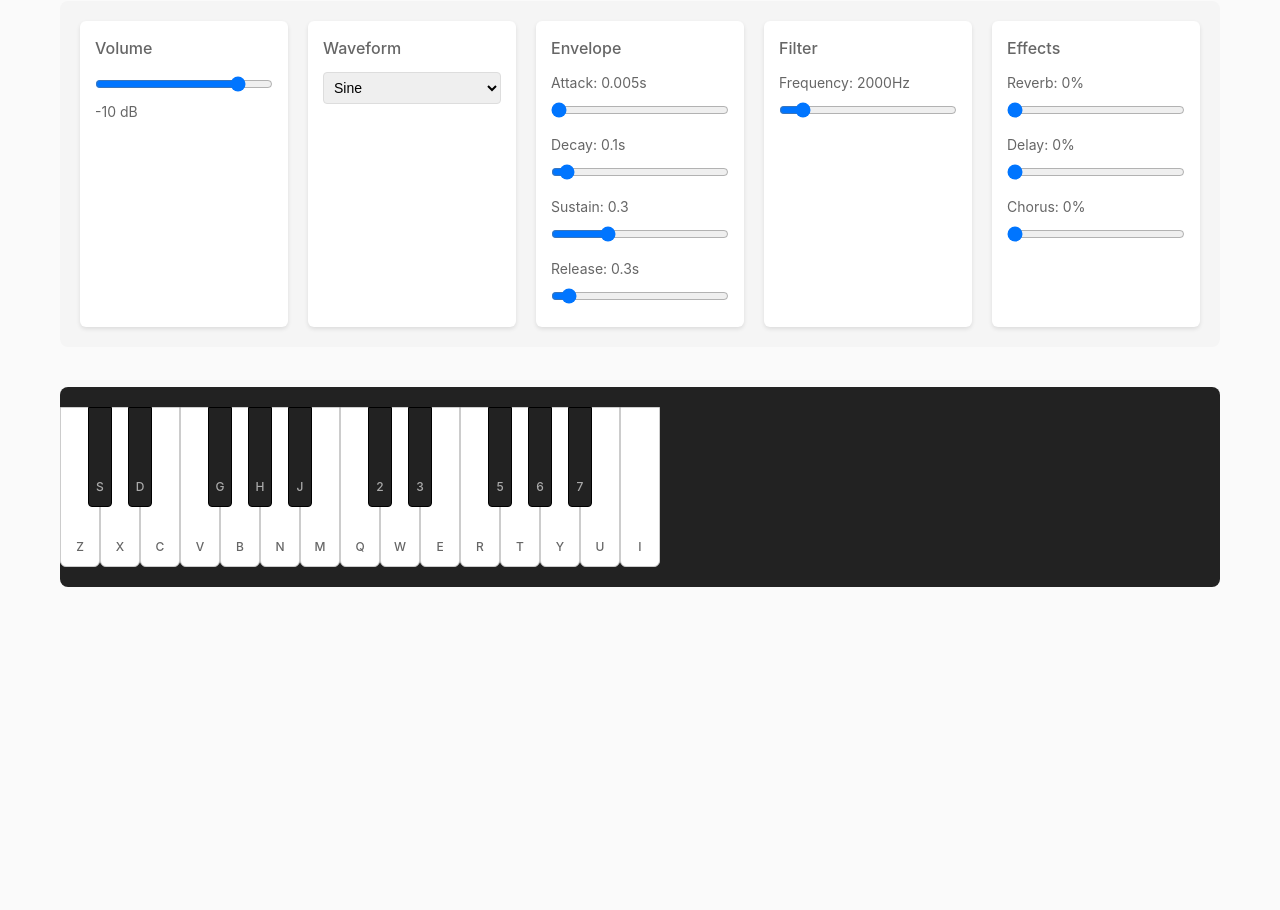
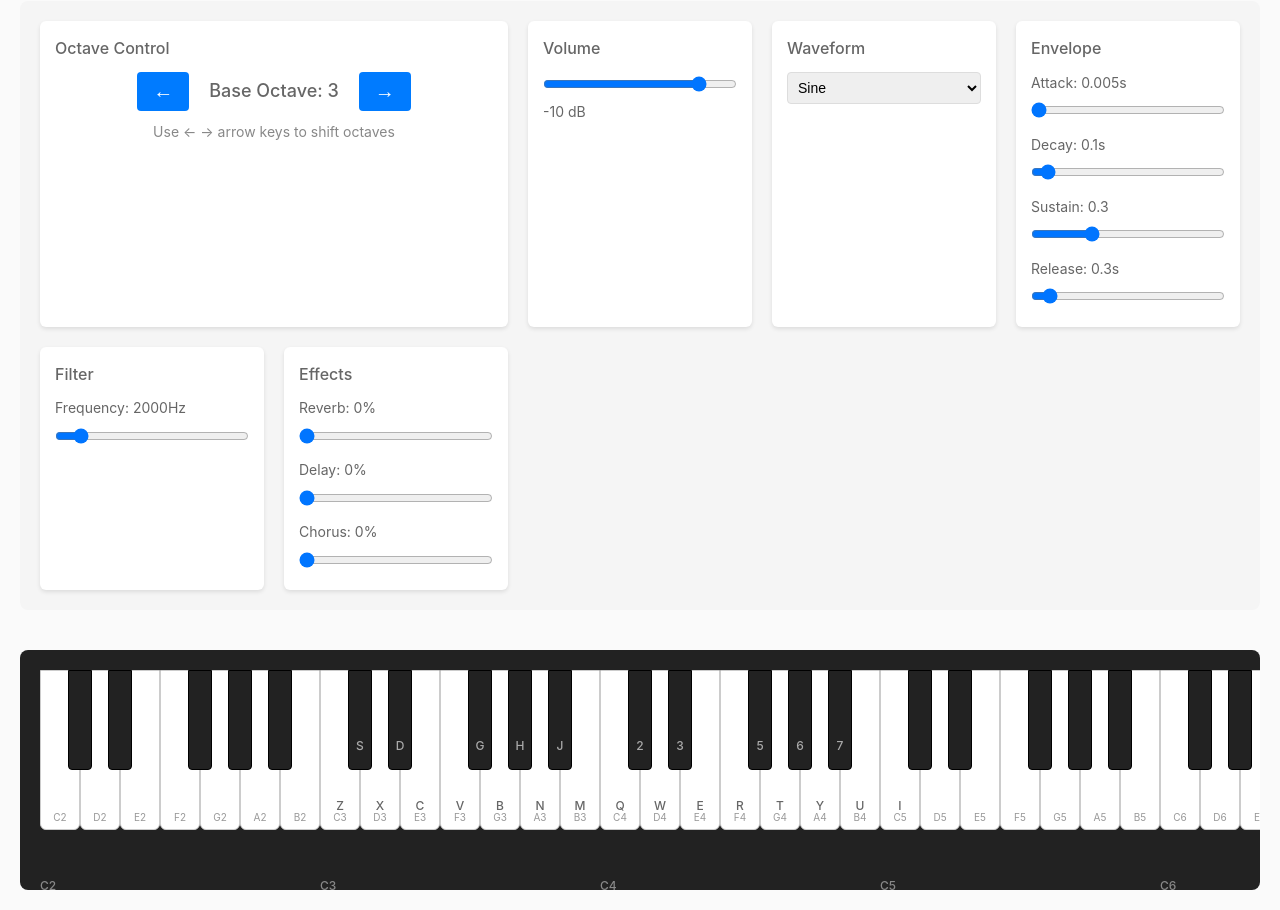
Before and after one commit to HatakeyamaOsamu/aji, a React (Vite) app: page / in a window 1280 px wide. Shown: the part 100-1010 px from the top of the page. Before the commit the page ends 800 px from the top, so only its background shows below. Built offline with nearby package versions, Linux system fonts and the light colour scheme.

Commit message:
Expand keyboard to show 5 octaves and add octave shift controls

```diff
--- a/src/components/SimpleSynth.tsx
+++ b/src/components/SimpleSynth.tsx
@@ -2,46 +2,78 @@ import React, { useEffect, useRef, useCallback, useState } from 'react';
 import * as Tone from 'tone';
 import '../styles/synth.css';
 
-// Note mapping for keyboard
-const KEYBOARD_MAP: Record<string, string> = {
-  // Lower octave (C3-B3)
-  'z': 'C3', 's': 'C#3', 'x': 'D3', 'd': 'D#3', 'c': 'E3',
-  'v': 'F3', 'g': 'F#3', 'b': 'G3', 'h': 'G#3', 'n': 'A3',
-  'j': 'A#3', 'm': 'B3',
-  // Upper octave (C4-B4)
-  'q': 'C4', '2': 'C#4', 'w': 'D4', '3': 'D#4', 'e': 'E4',
-  'r': 'F4', '5': 'F#4', 't': 'G4', '6': 'G#4', 'y': 'A4',
-  '7': 'A#4', 'u': 'B4', 'i': 'C5'
+// Note mapping for keyboard (with octave shift)
+const KEYBOARD_BASE_MAP: Record<string, string> = {
+  // Lower row (Z-M)
+  'z': 'C', 's': 'C#', 'x': 'D', 'd': 'D#', 'c': 'E',
+  'v': 'F', 'g': 'F#', 'b': 'G', 'h': 'G#', 'n': 'A',
+  'j': 'A#', 'm': 'B',
+  // Upper row (Q-I) - one octave higher
+  'q': 'C', '2': 'C#', 'w': 'D', '3': 'D#', 'e': 'E',
+  'r': 'F', '5': 'F#', 't': 'G', '6': 'G#', 'y': 'A',
+  '7': 'A#', 'u': 'B', 'i': 'C'
 };
 
-// Piano key definitions
-const PIANO_KEYS = [
-  { note: 'C3', isBlack: false, position: 0 },
-  { note: 'C#3', isBlack: true, position: 28 },
-  { note: 'D3', isBlack: false, position: 40 },
-  { note: 'D#3', isBlack: true, position: 68 },
-  { note: 'E3', isBlack: false, position: 80 },
-  { note: 'F3', isBlack: false, position: 120 },
-  { note: 'F#3', isBlack: true, position: 148 },
-  { note: 'G3', isBlack: false, position: 160 },
-  { note: 'G#3', isBlack: true, position: 188 },
-  { note: 'A3', isBlack: false, position: 200 },
-  { note: 'A#3', isBlack: true, position: 228 },
-  { note: 'B3', isBlack: false, position: 240 },
-  { note: 'C4', isBlack: false, position: 280 },
-  { note: 'C#4', isBlack: true, position: 308 },
-  { note: 'D4', isBlack: false, position: 320 },
-  { note: 'D#4', isBlack: true, position: 348 },
-  { note: 'E4', isBlack: false, position: 360 },
-  { note: 'F4', isBlack: false, position: 400 },
-  { note: 'F#4', isBlack: true, position: 428 },
-  { note: 'G4', isBlack: false, position: 440 },
-  { note: 'G#4', isBlack: true, position: 468 },
-  { note: 'A4', isBlack: false, position: 480 },
-  { note: 'A#4', isBlack: true, position: 508 },
-  { note: 'B4', isBlack: false, position: 520 },
-  { note: 'C5', isBlack: false, position: 560 },
+// Get keyboard map with octave offsets
+const getKeyboardMap = (baseOctave: number): Record<string, string> => {
+  const map: Record<string, string> = {};
+
+  // Lower row
+  ['z', 's', 'x', 'd', 'c', 'v', 'g', 'b', 'h', 'n', 'j', 'm'].forEach(key => {
+    const note = KEYBOARD_BASE_MAP[key];
+    map[key] = `${note}${baseOctave}`;
+  });
+
+  // Upper row (one octave higher)
+  ['q', '2', 'w', '3', 'e', 'r', '5', 't', '6', 'y', '7', 'u'].forEach(key => {
+    const note = KEYBOARD_BASE_MAP[key];
+    map[key] = `${note}${baseOctave + 1}`;
+  });
+
+  // Special case for 'i' - goes to the next octave
+  map['i'] = `C${baseOctave + 2}`;
+
+  return map;
+};
+
+// Generate piano keys for multiple octaves
+const generatePianoKeys = (startOctave: number, numOctaves: number) => {
+  const keys = [];
+  const notePattern = [
+    { note: 'C', isBlack: false, relativePos: 0 },
+    { note: 'C#', isBlack: true, relativePos: 28 },
+    { note: 'D', isBlack: false, relativePos: 40 },
+    { note: 'D#', isBlack: true, relativePos: 68 },
+    { note: 'E', isBlack: false, relativePos: 80 },
+    { note: 'F', isBlack: false, relativePos: 120 },
+    { note: 'F#', isBlack: true, relativePos: 148 },
+    { note: 'G', isBlack: false, relativePos: 160 },
+    { note: 'G#', isBlack: true, relativePos: 188 },
+    { note: 'A', isBlack: false, relativePos: 200 },
+    { note: 'A#', isBlack: true, relativePos: 228 },
+    { note: 'B', isBlack: false, relativePos: 240 },
   ];
+
+  for (let octave = 0; octave < numOctaves; octave++) {
+    const octaveOffset = octave * 280; // Width of one octave
+    notePattern.forEach(({ note, isBlack, relativePos }) => {
+      keys.push({
+        note: `${note}${startOctave + octave}`,
+        isBlack,
+        position: relativePos + octaveOffset
+      });
+    });
+  }
+
+  // Add final C
+  keys.push({
+    note: `C${startOctave + numOctaves}`,
+    isBlack: false,
+    position: numOctaves * 280
+  });
+
+  return keys;
+};
 
 export const SimpleSynth: React.FC = () => {
   // Synth and effects
@@ -55,6 +87,15 @@ export const SimpleSynth: React.FC = () => {
   // State for active notes
   const activeNotesRef = useRef<Set<string>>(new Set());
   const [activeKeys, setActiveKeys] = useState<Set<string>>(new Set());
+
+  // Octave control
+  const [baseOctave, setBaseOctave] = useState(3);
+  const [keyboardMap, setKeyboardMap] = useState(getKeyboardMap(3));
+
+  // Piano display settings
+  const startOctave = 2;
+  const numOctaves = 5; // Show 5 octaves (C2 to C7)
+  const pianoKeys = generatePianoKeys(startOctave, numOctaves);
 
   // Synth parameters state
   const [volume, setVolume] = useState(-10);
@@ -70,16 +111,22 @@ export const SimpleSynth: React.FC = () => {
   const [chorusWet, setChorusWet] = useState(0);
   const [filterFreq, setFilterFreq] = useState(2000);
 
+  // Update keyboard map when base octave changes
+  useEffect(() => {
+    setKeyboardMap(getKeyboardMap(baseOctave));
+  }, [baseOctave]);
+
   // Initialize synth and effects
   useEffect(() => {
     const initAudio = async () => {
       await Tone.start();
 
-      // Create synth
+      // Create synth with more voices for extended range
       const synth = new Tone.PolySynth(Tone.Synth, {
         oscillator: { type: waveform },
         envelope: { attack, decay, sustain, release }
       });
+      synth.maxPolyphony = 32; // Increase polyphony for more simultaneous notes
 
       // Create effects
       const reverb = new Tone.Reverb({ decay: 2.5, wet: reverbWet });
@@ -169,16 +216,26 @@ export const SimpleSynth: React.FC = () => {
     setActiveKeys(new Set(activeNotesRef.current));
   }, []);
 
-  // Keyboard event handlers
+  // Keyboard event handlers with octave shift
   useEffect(() => {
     const handleKeyDown = (e: KeyboardEvent) => {
+      // Handle octave shifting
+      if (e.key === 'ArrowLeft' && !e.repeat) {
+        setBaseOctave(prev => Math.max(1, prev - 1));
+        return;
+      }
+      if (e.key === 'ArrowRight' && !e.repeat) {
+        setBaseOctave(prev => Math.min(6, prev + 1));
+        return;
+      }
+
       if (e.repeat) return;
-      const note = KEYBOARD_MAP[e.key.toLowerCase()];
+      const note = keyboardMap[e.key.toLowerCase()];
       if (note) startNote(note);
     };
 
     const handleKeyUp = (e: KeyboardEvent) => {
-      const note = KEYBOARD_MAP[e.key.toLowerCase()];
+      const note = keyboardMap[e.key.toLowerCase()];
       if (note) stopNote(note);
     };
 
@@ -189,7 +246,7 @@ export const SimpleSynth: React.FC = () => {
       window.removeEventListener('keydown', handleKeyDown);
       window.removeEventListener('keyup', handleKeyUp);
     };
-  }, [startNote, stopNote]);
+  }, [keyboardMap, startNote, stopNote]);
 
   // Piano key component
   const PianoKey: React.FC<{
@@ -230,6 +287,7 @@ export const SimpleSynth: React.FC = () => {
         onTouchEnd={handleEnd}
       >
         {keyboardKey && <span className="key-label">{keyboardKey.toUpperCase()}</span>}
+        {!isBlack && <span className="note-label">{note}</span>}
       </div>
     );
   };
@@ -241,6 +299,20 @@ export const SimpleSynth: React.FC = () => {
       </header>
 
       <div className="controls-grid">
+        <div className="control-section octave-control">
+          <h3>Octave Control</h3>
+          <div className="octave-display">
+            <button onClick={() => setBaseOctave(prev => Math.max(1, prev - 1))} disabled={baseOctave <= 1}>
+              ←
+            </button>
+            <span>Base Octave: {baseOctave}</span>
+            <button onClick={() => setBaseOctave(prev => Math.min(6, prev + 1))} disabled={baseOctave >= 6}>
+              →
+            </button>
+          </div>
+          <p className="hint">Use ← → arrow keys to shift octaves</p>
+        </div>
+
         <div className="control-section">
           <h3>Volume</h3>
           <input
@@ -347,10 +419,11 @@ export const SimpleSynth: React.FC = () => {
         </div>
       </div>
 
-      <div className="virtual-keyboard">
+      <div className="keyboard-wrapper">
+        <div className="virtual-keyboard extended">
           {/* Render white keys first */}
-        {PIANO_KEYS.filter(key => !key.isBlack).map(key => {
-          const keyboardKey = Object.entries(KEYBOARD_MAP).find(([_, n]) => n === key.note)?.[0];
+          {pianoKeys.filter(key => !key.isBlack).map(key => {
+            const keyboardKey = Object.entries(keyboardMap).find(([_, n]) => n === key.note)?.[0];
             return (
               <PianoKey
                 key={key.note}
@@ -362,8 +435,8 @@ export const SimpleSynth: React.FC = () => {
             );
           })}
           {/* Render black keys on top */}
-        {PIANO_KEYS.filter(key => key.isBlack).map(key => {
-          const keyboardKey = Object.entries(KEYBOARD_MAP).find(([_, n]) => n === key.note)?.[0];
+          {pianoKeys.filter(key => key.isBlack).map(key => {
+            const keyboardKey = Object.entries(keyboardMap).find(([_, n]) => n === key.note)?.[0];
             return (
               <PianoKey
                 key={key.note}
@@ -374,6 +447,18 @@ export const SimpleSynth: React.FC = () => {
               />
             );
           })}
+
+          {/* Octave indicators */}
+          {Array.from({ length: numOctaves }, (_, i) => (
+            <div
+              key={i}
+              className="octave-indicator"
+              style={{ left: `${i * 280}px` }}
+            >
+              C{startOctave + i}
+            </div>
+          ))}
+        </div>
       </div>
     </div>
   );
--- a/src/styles/synth.css
+++ b/src/styles/synth.css
@@ -1,7 +1,7 @@
 /* Synth Container */
 .synth-container {
   width: 100%;
-  max-width: 1200px;
+  max-width: 1400px;
   margin: 0 auto;
   padding: 20px;
   font-family: -apple-system, BlinkMacSystemFont, 'Segoe UI', Roboto, sans-serif;
@@ -69,15 +69,69 @@
   color: #666;
 }
 
-/* Virtual Keyboard */
-.virtual-keyboard {
-  position: relative;
-  height: 200px;
+/* Octave Control */
+.octave-control {
+  grid-column: span 2;
+}
+
+.octave-display {
+  display: flex;
+  align-items: center;
+  justify-content: center;
+  gap: 20px;
+  margin: 10px 0;
+}
+
+.octave-display button {
+  padding: 8px 16px;
+  font-size: 1.25rem;
+  background: #007bff;
+  color: white;
+  border: none;
+  border-radius: 4px;
+  cursor: pointer;
+  transition: background 0.2s;
+}
+
+.octave-display button:hover:not(:disabled) {
+  background: #0056b3;
+}
+
+.octave-display button:disabled {
+  background: #ccc;
+  cursor: not-allowed;
+}
+
+.octave-display span {
+  font-size: 1.125rem;
+  font-weight: 500;
+}
+
+.hint {
+  text-align: center;
+  font-size: 0.875rem;
+  color: #888;
+  margin-top: 8px;
+}
+
+/* Keyboard Wrapper */
+.keyboard-wrapper {
   background: #222;
   border-radius: 8px;
   padding: 20px;
   overflow-x: auto;
   overflow-y: hidden;
+}
+
+/* Virtual Keyboard */
+.virtual-keyboard {
+  position: relative;
+  height: 200px;
+  min-width: 1400px; /* 5 octaves * 280px */
+}
+
+.virtual-keyboard.extended {
+  width: 1420px; /* Exact width for 5 octaves + final C */
 }
 
 /* Piano Keys */
@@ -87,8 +141,9 @@
   user-select: none;
   transition: all 0.1s ease;
   display: flex;
-  align-items: flex-end;
-  justify-content: center;
+  flex-direction: column;
+  align-items: center;
+  justify-content: flex-end;
   padding-bottom: 10px;
 }
 
@@ -106,7 +161,7 @@
 }
 
 .white-key.active {
-  background: #e0e0e0;
+  background: #ffd700;
   transform: translateY(2px);
 }
 
@@ -124,7 +179,7 @@
 }
 
 .black-key.active {
-  background: #444;
+  background: #ff8c00;
   transform: translateY(1px);
 }
 
@@ -132,16 +187,56 @@
   font-size: 0.75rem;
   font-weight: 500;
   color: #666;
+  margin-bottom: 4px;
 }
 
 .black-key .key-label {
   color: #aaa;
 }
 
+.note-label {
+  font-size: 0.625rem;
+  color: #999;
+  position: absolute;
+  bottom: 4px;
+}
+
+/* Octave Indicators */
+.octave-indicator {
+  position: absolute;
+  bottom: -25px;
+  font-size: 0.75rem;
+  color: #888;
+  font-weight: 500;
+}
+
+/* Scrollbar styling */
+.keyboard-wrapper::-webkit-scrollbar {
+  height: 8px;
+}
+
+.keyboard-wrapper::-webkit-scrollbar-track {
+  background: #333;
+  border-radius: 4px;
+}
+
+.keyboard-wrapper::-webkit-scrollbar-thumb {
+  background: #666;
+  border-radius: 4px;
+}
+
+.keyboard-wrapper::-webkit-scrollbar-thumb:hover {
+  background: #888;
+}
+
 /* Responsive */
 @media (max-width: 768px) {
   .controls-grid {
     grid-template-columns: 1fr;
+  }
+
+  .octave-control {
+    grid-column: span 1;
   }
 
   .virtual-keyboard {
```
Lines whose indentation alone changed are shown as unchanged.
